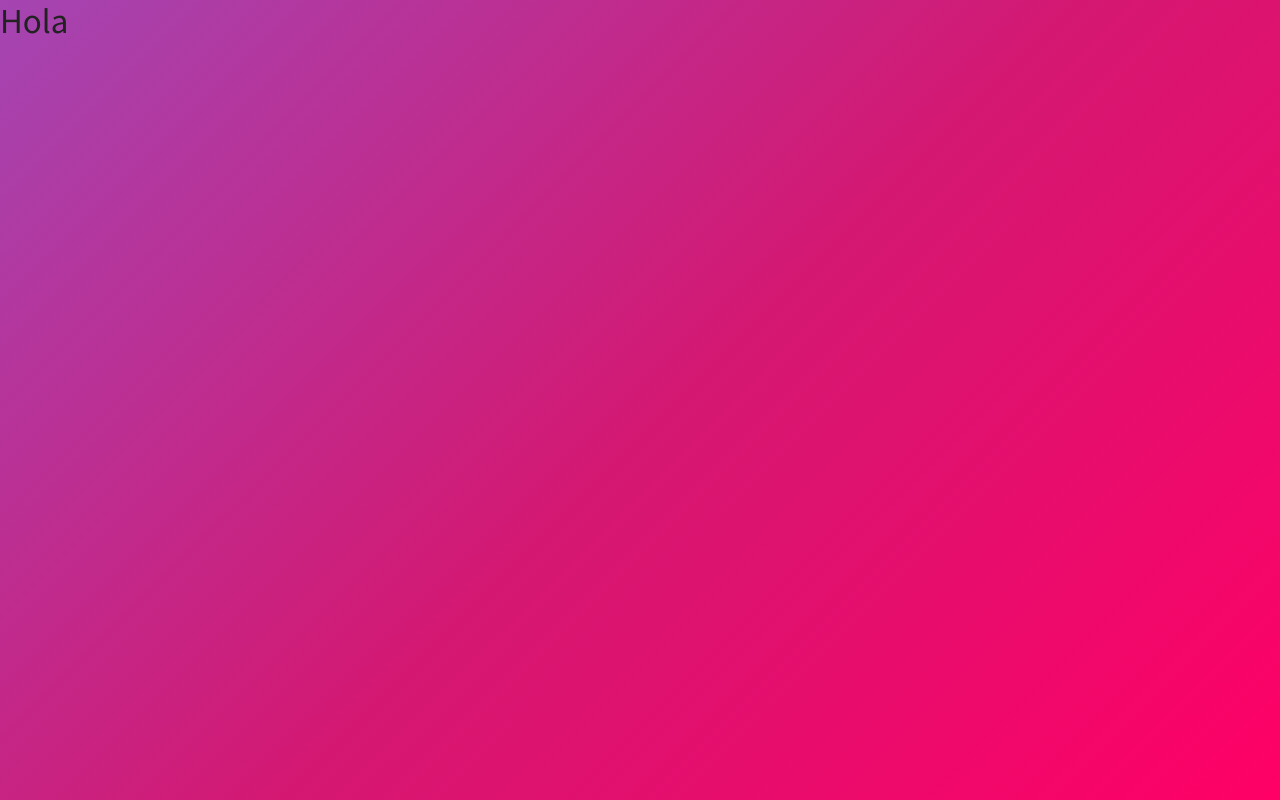
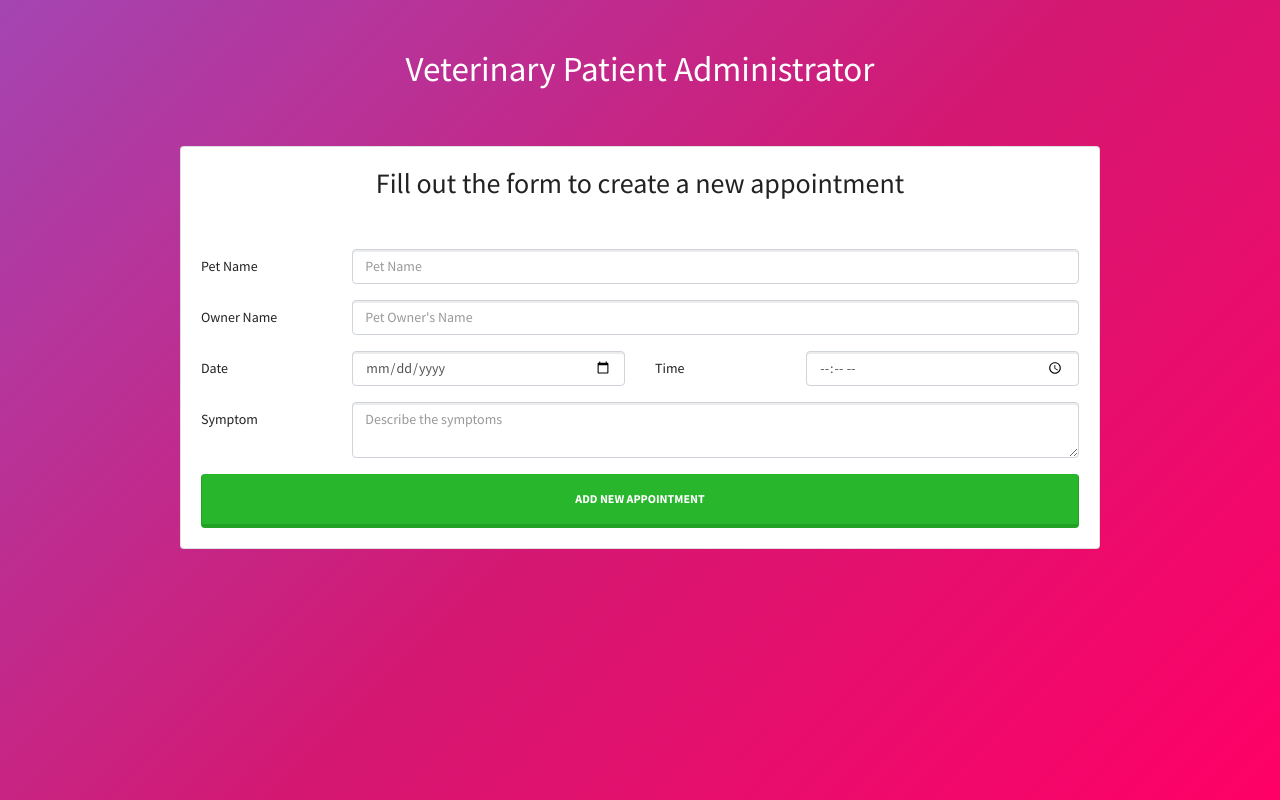
Before and after one commit to jaimeduque17/veterinary-patients-react, a React (Create React App) app: page / in a window 1280 px wide. Built offline with nearby package versions, Linux system fonts and the light colour scheme.

Commit message:
Form fields are created

```diff
--- a/src/App.js
+++ b/src/App.js
@@ -1,12 +1,24 @@
-import React from 'react';
+import React, { Component } from 'react';
 import './bootstrap.min.css';
+import Header from './components/Header';
+import NewAppointment from './components/NewAppointment';
 
-function App() {
-  return (
-    <div>
-      <h1>Hola</h1>
-    </div>
-  );
+class App extends Component {
+	state = {}
+	render() {
+		return (
+			<div className="container">
+				<Header
+					title='Veterinary Patient Administrator'
+				/>
+				<div className="row">
+					<div className="col-md-10 mx-auto">
+						<NewAppointment />
+					</div>
+				</div>
+			</div>
+		);
+	}
 }
 
 export default App;
--- /dev/null
+++ b/src/components/Header.js
@@ -0,0 +1,9 @@
+import React from 'react';
+
+const Header = ({title}) => (
+        <header>
+            <h1 className="text-center">{title}</h1>
+        </header>
+     );
+
+export default Header;
--- /dev/null
+++ b/src/components/NewAppointment.js
@@ -0,0 +1,75 @@
+import React, { Component } from 'react';
+
+class NewAppointment extends Component {
+    state = {}
+
+    render() {
+        return (
+            <div className="card mt-5 py-500">
+                <div className="card-body">
+                    <h2 className="card-title text-center mb-5">
+                        Fill out the form to create a new appointment
+                    </h2>
+                    <form>
+                        <div className="form-group row">
+                            <label className="col-sm-4 col-lg-2 col-form-label">Pet Name</label>
+                            <div className="col-sm-8 col-lg-10">
+                                <input
+                                    type="text"
+                                    className="form-control"
+                                    placeholder="Pet Name"
+                                    name="pet"
+                                />
+                            </div>
+                        </div>
+                        <div className="form-group row">
+                            <label className="col-sm-4 col-lg-2 col-form-label">Owner Name</label>
+                            <div className="col-sm-8 col-lg-10">
+                                <input
+                                    type="text"
+                                    className="form-control"
+                                    placeholder="Pet Owner's Name"
+                                    name="owner"
+                                />
+                            </div>
+                        </div>
+                        <div className="form-group row">
+                            <label className="col-sm-4 col-lg-2 col-form-label">Date</label>
+                            <div className="col-sm-8 col-lg-4">
+                                <input
+                                    type="date"
+                                    className="form-control"
+                                    name="date"
+                                />
+                            </div>
+                            <label className="col-sm-4 col-lg-2 col-form-label">Time</label>
+                            <div className="col-sm-8 col-lg-4">
+                                <input
+                                    type="time"
+                                    className="form-control"
+                                    name="time"
+                                />
+                            </div>
+                        </div>
+                        <div className="form-group row">
+                            <label className="col-sm-4 col-lg-2 col-form-label">Symptom</label>
+                            <div className="col-sm-8 col-lg-10">
+                                <textarea
+                                className="form-control"
+                                name="sympton"
+                                placeholder="Describe the symptoms"
+                                ></textarea>
+                            </div>
+                        </div>
+                        <input
+                        type="submit"
+                        className="py-3 mt-2 btn btn-success btn-block"
+                        value="Add New Appointment"/>
+                    </form>
+                </div>
+            </div>
+        );
+    }
+}
+
+export default NewAppointment;
```
